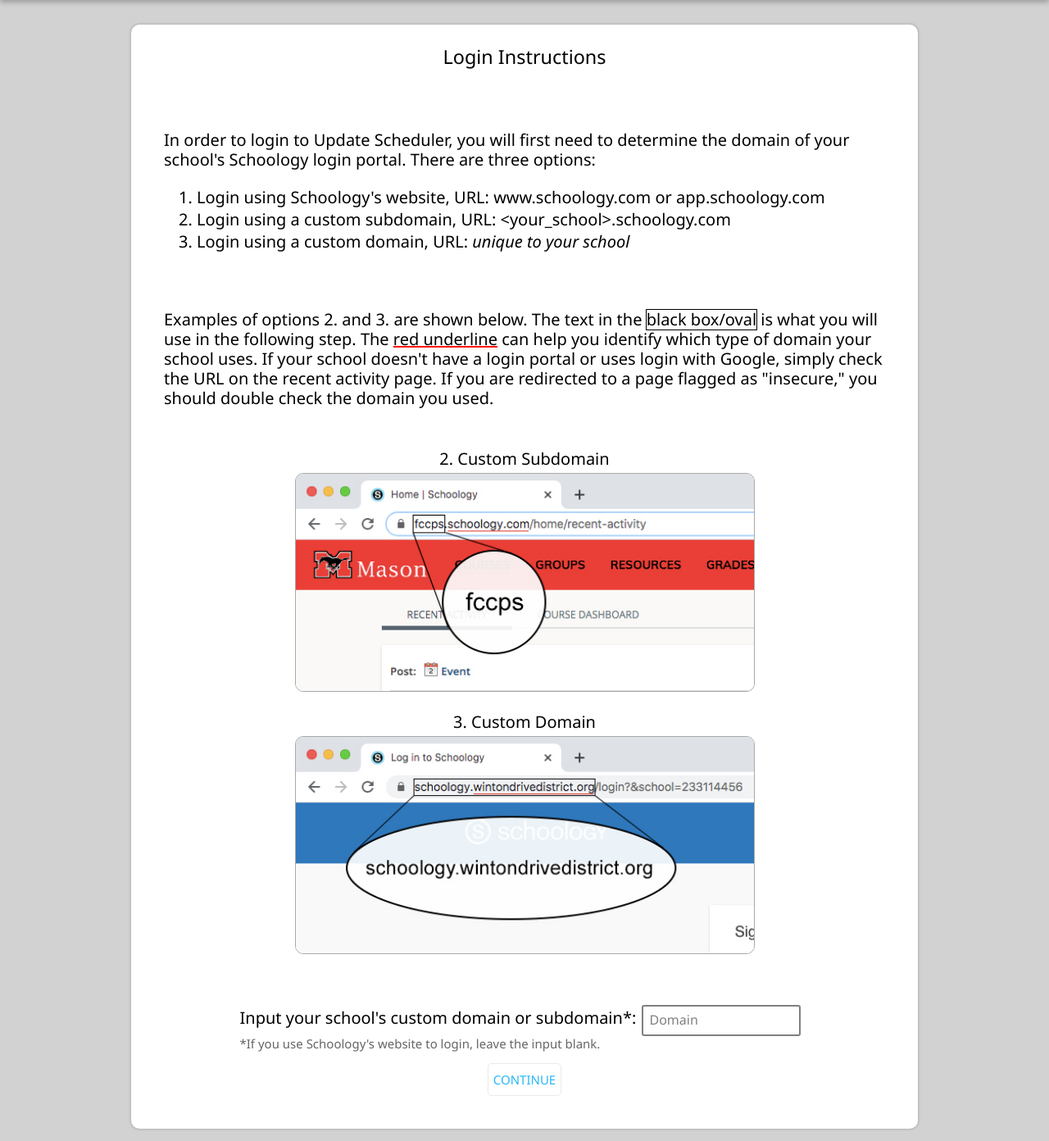
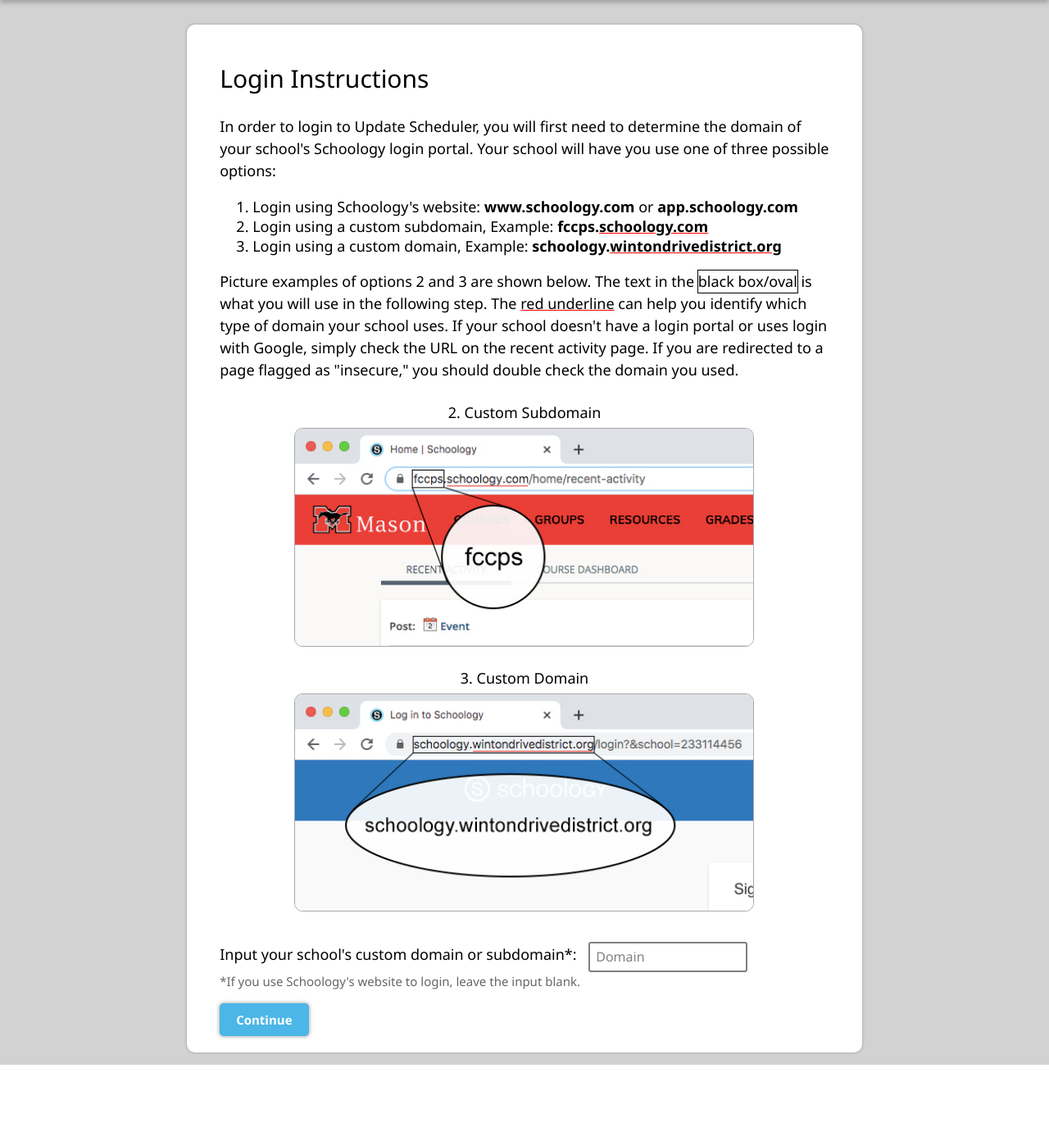
Before and after one commit to AndrewLester/update-scheduler, a Python web app: template app/templates/login.html in a window 1280 px wide. Shown: the part 60-1452 px from the top of the page at 82% size. After the commit the page ends 1359 px from the top, so only its background shows below. Run offline with Jinja, Linux system fonts and the light colour scheme; the template is opened without the code that fills it, so the values that code supplies are empty.

Commit message:
Resize open graph card and change button styles

```diff
--- a/app/static/css/login.css
+++ b/app/static/css/login.css
@@ -8,39 +8,25 @@ main {
 }
 
 article {
-    font-size: 20px;
-    box-sizing: border-box;
-    padding: 0px 40px 40px 40px;
+    padding: 20px 40px;
     display: flex;
     flex-direction: column;
     margin: 0px auto;
-    align-items: center;
     justify-content: start;
+    font-size: 18px;
     background: white;
     border-radius: 10px;
     box-shadow: 0px 0px 3px 1px rgba(0, 0, 0, 0.15);
-    max-width: 10in;
+    max-width: 80ch;
     margin-top: calc(var(--header-height) + 15px);
-}
-
-form {
-    display: contents;
-}
-
-section {
-    padding: 2.5em 0px;
 }
 
 section#domain-examples {
     display: flex;
     justify-content: center;
     flex-wrap: wrap;
-    gap: 20px
-}
-
-p {
-    line-height: 1.2;
-    max-width: 10in;
+    gap: 20px;
+    margin: 25px 0px;
 }
 
 div.example {
@@ -59,3 +45,12 @@ div.example > img {
 label {
     vertical-align: middle;
 }
+
+span.red-underline {
+    text-decoration: underline;
+    text-decoration-color: red;
+}
+
+form > input[type="submit"] {
+    margin-left: auto;
+}
--- a/app/static/css/main.css
+++ b/app/static/css/main.css
@@ -22,6 +22,7 @@ input[type="text"] {
 }
 p {
     margin: 0px;
+    line-height: 1.5;
 }
 a {
     color: #29b6f6;
@@ -68,6 +69,7 @@ fieldset.input {
     vertical-align: middle;
     border: 2px solid gray;
     margin-right: 10px;
+    margin-left: 10px;
     position: relative;
     padding: 0px 5px 5px 5px;
     border-radius: 3px;
@@ -190,24 +192,28 @@ fieldset.input input:focus::placeholder {
     animation: background-fade 0.15s ease-in backwards;
 }
 .small-button {
-    color: #29b6f6;
+    color: white;
     -webkit-tap-highlight-color: transparent;
-    background: none;
-    border: 1px solid rgb(232, 234, 237);
+    background: #4bb6e7;
+    border: none;
     border-radius: 5px;
+    padding: 5px 20px;
     cursor: pointer;
     font-size: 15px;
+    font-weight: 600;
     height: 40px;
     margin-top: 15px;
-    transition: all 0.15s ease;
+    box-shadow: 0px 0px 4px 1px rgba(0, 0, 0, 0.3);
+    transition: all 250ms ease;
 }
 .small-button:hover, .small-button:focus {
-    background-color: rgba(41, 182, 246, 0.1);
+    background-color: rgb(94, 193, 240);
+    box-shadow: 0px 0px 8px 2px rgba(0, 0, 0, 0.3);
     outline: none;
 }
 .small-button:active {
-    box-shadow: 0px 1px 5px rgba(0, 0, 0, 0.1);
-    background-color: rgba(54, 188, 250, 0.33);
+    box-shadow: 0px 0px 4px 1px rgba(0, 0, 0, 0.3);
+    background-color: #42a4d1;
 }
 @keyframes background-expand {
     from {
--- a/app/templates/login.html
+++ b/app/templates/login.html
@@ -10,16 +10,16 @@
 {% block content %}
 <main>
     <article>
-        <h3>Login Instructions</h3>
+        <h1>Login Instructions</h1>
         <section id="instructions">
-            <p>In order to login to Update Scheduler, you will first need to determine the domain of your school's Schoology login portal. There are three options:</p>
+            <p>In order to login to Update Scheduler, you will first need to determine the domain of your school's Schoology login portal. Your school will have you use one of three possible options:</p>
             <ol>
-                <li>Login using Schoology's website, URL: www.schoology.com or app.schoology.com</li>
-                <li>Login using a custom subdomain, URL: &lt;your_school&gt;.schoology.com</li>
-                <li>Login using a custom domain, URL: <em>unique to your school</em></li>
+                <li>Login using Schoology's website: <strong>www.schoology.com</strong> or <strong>app.schoology.com</strong></li>
+                <li>Login using a custom subdomain, Example: <strong>fccps.<span class="red-underline">schoology.com</span></strong></li>
+                <li>Login using a custom domain, Example: <strong>schoology.<span class="red-underline">wintondrivedistrict.org</span></strong></li>
             </ol>
         </section>
-        <p>Examples of options 2. and 3. are shown below. The text in the <span style="display: inline-block; outline: 1px solid black;">black box/oval</span> is what you will use in the following step. The <span style="text-decoration: underline; text-decoration-color: red;">red underline</span> can help you identify which type of domain your school uses. If your school doesn't have a login portal or uses login with Google, simply check the URL on the recent activity page. If you are redirected to a page flagged as "insecure," you should double check the domain you used.</p>
+        <p>Picture examples of options 2 and 3 are shown below. The text in the <span style="display: inline-block; outline: 1px solid black;">black box/oval</span> is what you will use in the following step. The <span class="red-underline">red underline</span> can help you identify which type of domain your school uses. If your school doesn't have a login portal or uses login with Google, simply check the URL on the recent activity page. If you are redirected to a page flagged as "insecure," you should double check the domain you used.</p>
         <section id="domain-examples">
             <div class="example">
                 <p>2. Custom Subdomain</p>
@@ -46,7 +46,7 @@
                 </div>
                 <p class="caption">&#42;If you use Schoology's website to login, leave the input blank.</p>
             </div>
-            <input type="submit" value="CONTINUE" class="small-button">
+            <input type="submit" value="Continue" class="small-button">
         </form>
     </article>
 </main>
--- a/app/templates/scheduler.html
+++ b/app/templates/scheduler.html
@@ -8,7 +8,7 @@
         --header-height: 50px;
     }
 </style>
-<link href="//cdn.quilljs.com/1.3.6/quill.snow.css" rel="stylesheet" />
+<link href="//cdn.quilljs.com/1.3.6/quill.snow.css" rel="stylesheet"  media="none" onload="if(media!='all')media='all'">
 <link rel="stylesheet" href="https://fonts.googleapis.com/icon?family=Material+Icons">
 {% endblock %}
 
--- a/client/utility/components/OpenGraphView.svelte
+++ b/client/utility/components/OpenGraphView.svelte
@@ -61,7 +61,7 @@ let iconFailed = false;
 }
 .open-graph-text > * {
     flex: 0 1 auto;
-    overflow-y: hidden;
+    overflow: hidden;
 }
 .open-graph-text h3 {
     margin: 5px 0px;
```
Also changed, not shown: app/static/css/tutorial.css (+9 -8 lines), app/update_scheduler/views.py (+5 -2 lines), client/updates/UpdateCard.svelte (+7 -1 lines), 2 other files.
